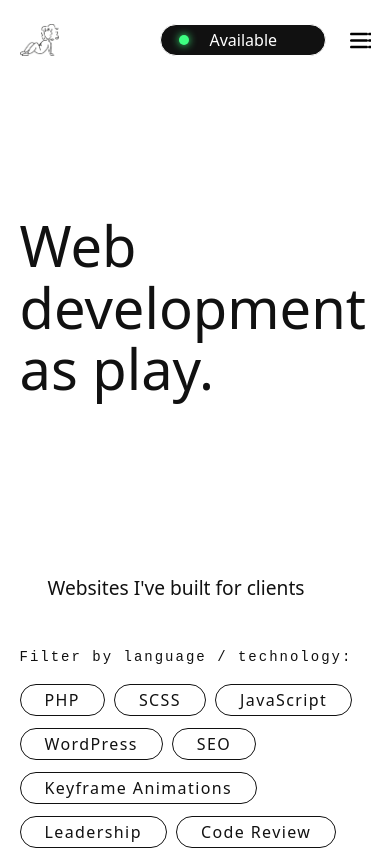
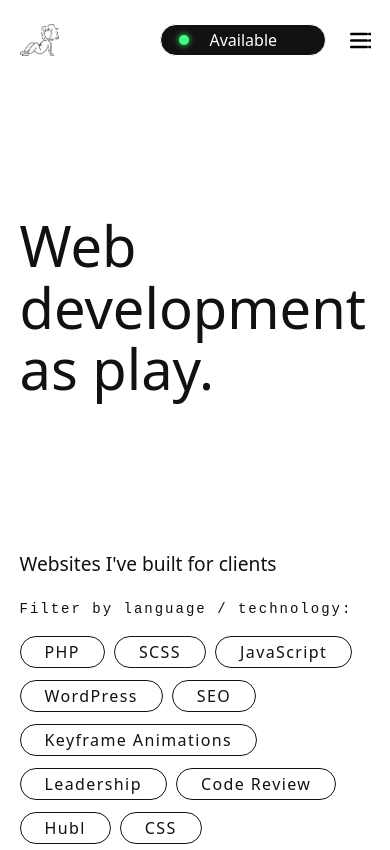
Before and after one commit to jillii/portfolio, a React (Vite) app: page / in a window 390 px wide. Shown: the top 850 px of the page. Built offline with nearby package versions, Linux system fonts and the light colour scheme.

Commit message:
Remove padding and blur when section head elements aren't covering cards.

```diff
--- a/src/assets/Home.css
+++ b/src/assets/Home.css
@@ -9,6 +9,28 @@
     border-radius: 13px;
     z-index: 998;
 }
+
+.section-head .glass {
+    padding: 0;
+    backdrop-filter: none;
+    transition: padding .2s ease, backdrop-filter .2s ease;
+}
+.section-head .glass + .glass-border,
+.section-head .glass + .glass-border + .glass-edge {
+    backdrop-filter: none;
+    transition: backdrop-filter .2s ease;
+}
+.section-head.is-sticky .glass {
+    padding: 18px 28px;
+    backdrop-filter: blur(3px) brightness(1.1);
+}
+.section-head.section-head.is-sticky .glass-border {
+    backdrop-filter: blur(4px);
+}
+.section-head.section-head.is-sticky .glass-edge {
+    backdrop-filter: blur(10px);
+}
+
 
 .as-text {
     position: relative;
@@ -31,7 +53,7 @@
     .bio {
         margin-bottom: 102px;
     }
-    .section-head {
+    .section-head.is-sticky .glass {
         padding: 6px 12px;
     }
 }
--- a/src/components/Section.jsx
+++ b/src/components/Section.jsx
@@ -1,16 +1,30 @@
-import { useState } from 'react'
+import { useState, useRef, useEffect } from 'react'
 import Card from './Card'
 import Filter from './Filter'
 
 export default function Section (props) {
     const title = props.title
+    const headerRef = useRef(null)
     let filterTech = []
     const initial = props.list
     const [list, setList] = useState(initial)
+    const [isSticky, setIsSticky] = useState('')
+
+    if (headerRef.current) {
+        const observer = new window.IntersectionObserver(([entry]) => {
+            const top = entry.boundingClientRect.top
+            if (top === 102) {
+                setIsSticky(' is-sticky')
+            } else {
+                setIsSticky('')
+            }
+        })
+        observer.observe(headerRef.current)
+    }
 
     return (
         <section className="card-section">
-            <div className='site-container section-head glass-container'>
+            <div className={`site-container section-head glass-container${isSticky}`} ref={headerRef}>
                 <div className=" glass">
                     <h2>{title}</h2>
                 </div>
```
